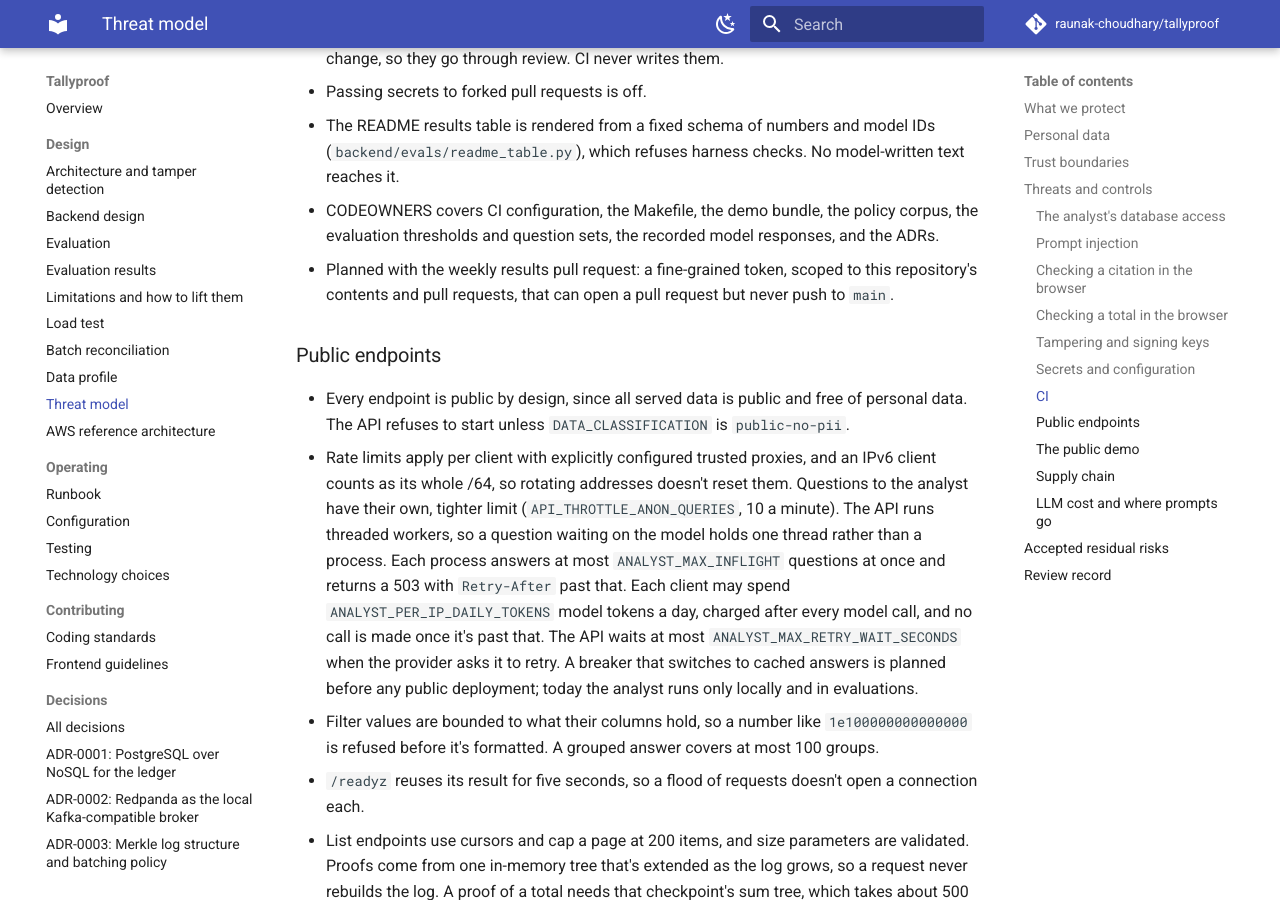
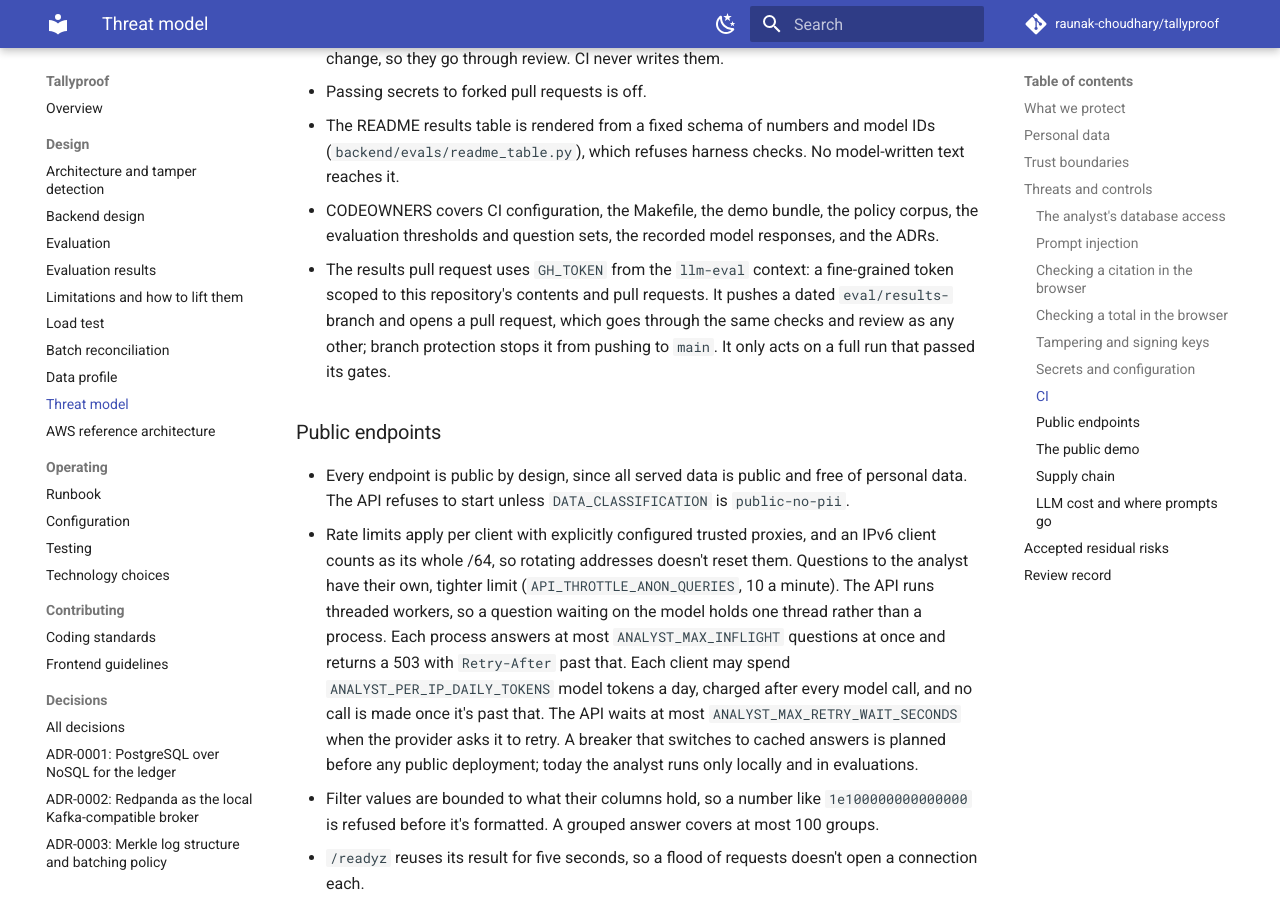
Before and after one commit to raunak-choudhary/tallyproof, an MkDocs documentation site: the page built from docs/threat-model.md, in a window 1280 px wide and 900 px high, scrolled down 7166 px. Built offline with MkDocs 1.6.1 and Material for MkDocs 9.7.7, drawn with Linux system fonts in a browser that asks for light colours; comment, search, counter and statistics services are not loaded.

Commit message:
docs: bring the README and threat model up to what's built
The status note, measured results, and documentation table now cover provable
totals, recipient bursts, the load test, the lake, batch reconciliation, the
full evaluation, and the static demo answers; the threat model describes the
results pull request's token as it is.

```diff
--- a/docs/threat-model.md
+++ b/docs/threat-model.md
@@ -137,7 +137,7 @@ The append-only tables have no update or delete grants for the application role,
 - Passing secrets to forked pull requests is off.
 - The README results table is rendered from a fixed schema of numbers and model IDs (`backend/evals/readme_table.py`), which refuses harness checks. No model-written text reaches it.
 - CODEOWNERS covers CI configuration, the Makefile, the demo bundle, the policy corpus, the evaluation thresholds and question sets, the recorded model responses, and the ADRs.
-- Planned with the weekly results pull request: a fine-grained token, scoped to this repository's contents and pull requests, that can open a pull request but never push to `main`.
+- The results pull request uses `GH_TOKEN` from the `llm-eval` context: a fine-grained token scoped to this repository's contents and pull requests. It pushes a dated `eval/results-` branch and opens a pull request, which goes through the same checks and review as any other; branch protection stops it from pushing to `main`. It only acts on a full run that passed its gates.
 
 ### Public endpoints
 
```
Also changed, not shown: README.md (+9 -2 lines).
